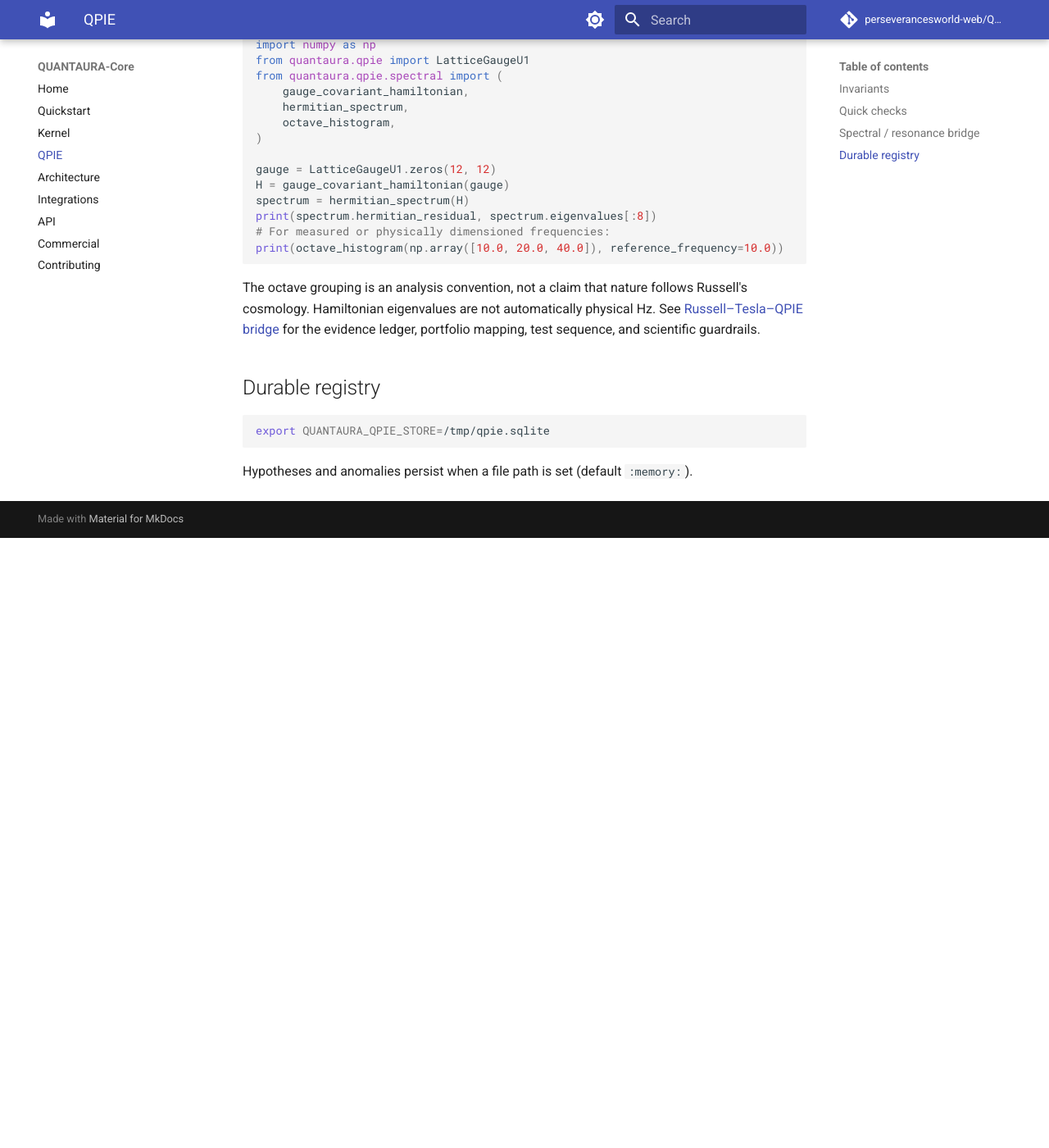
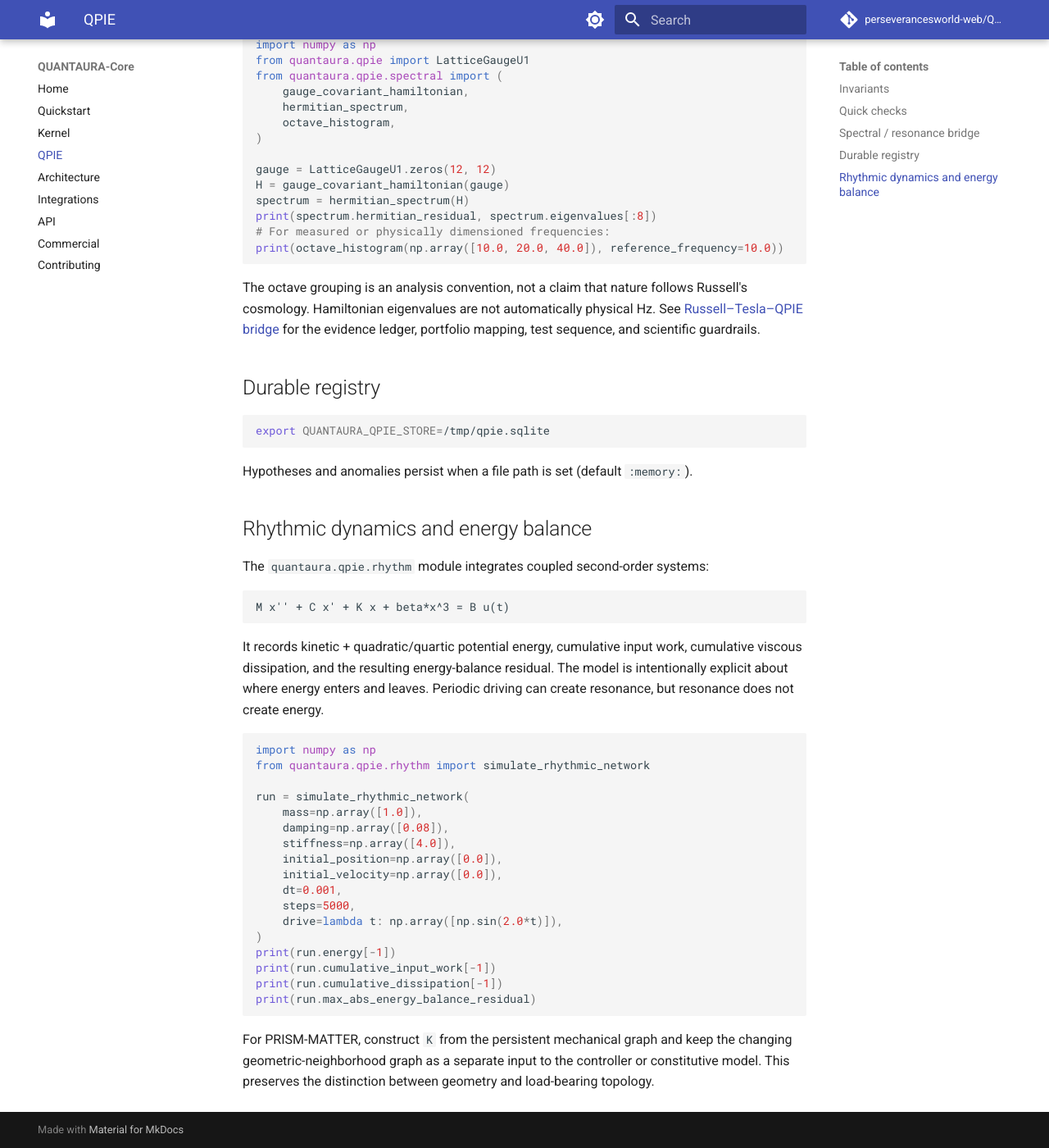
Before and after one commit to perseverancesworld-web/QUANTAURA-Core, an MkDocs documentation site: the page built from docs/qpie.md, in a window 1280 px wide and 1400 px high, scrolled down 828 px. Shown: the whole window at 82% size. Built offline with MkDocs 1.6.1 and Material for MkDocs 9.7.7, drawn with Linux system fonts in a browser that asks for light colours; comment, search, counter and statistics services are not loaded; before the commit the page ends 1484 px from its top, so only the background shows below that.

Commit message:
docs(qpie): add energy-accounted dynamics guide

````diff
--- a/docs/qpie.md
+++ b/docs/qpie.md
@@ -57,3 +57,43 @@ export QUANTAURA_QPIE_STORE=/tmp/qpie.sqlite
 ```
 
 Hypotheses and anomalies persist when a file path is set (default `:memory:`).
+
+
+## Rhythmic dynamics and energy balance
+
+The `quantaura.qpie.rhythm` module integrates coupled second-order systems:
+
+```
+M x'' + C x' + K x + beta*x^3 = B u(t)
+```
+
+It records kinetic + quadratic/quartic potential energy, cumulative input
+work, cumulative viscous dissipation, and the resulting energy-balance
+residual. The model is intentionally explicit about where energy enters and
+leaves. Periodic driving can create resonance, but resonance does not create
+energy.
+
+```python
+import numpy as np
+from quantaura.qpie.rhythm import simulate_rhythmic_network
+
+run = simulate_rhythmic_network(
+    mass=np.array([1.0]),
+    damping=np.array([0.08]),
+    stiffness=np.array([4.0]),
+    initial_position=np.array([0.0]),
+    initial_velocity=np.array([0.0]),
+    dt=0.001,
+    steps=5000,
+    drive=lambda t: np.array([np.sin(2.0*t)]),
+)
+print(run.energy[-1])
+print(run.cumulative_input_work[-1])
+print(run.cumulative_dissipation[-1])
+print(run.max_abs_energy_balance_residual)
+```
+
+For PRISM-MATTER, construct `K` from the persistent mechanical graph and
+keep the changing geometric-neighborhood graph as a separate input to the
+controller or constitutive model. This preserves the distinction between
+geometry and load-bearing topology.
````
